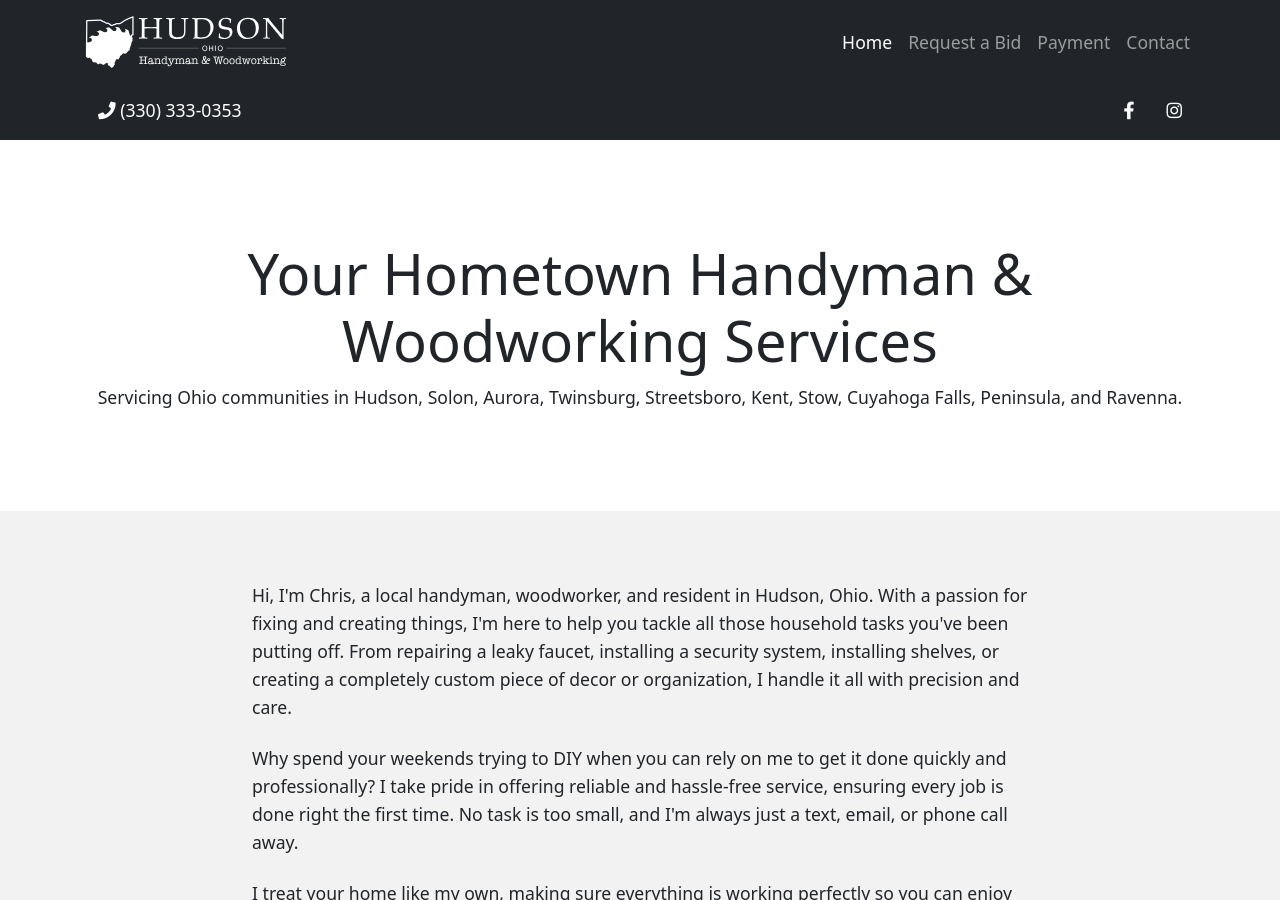
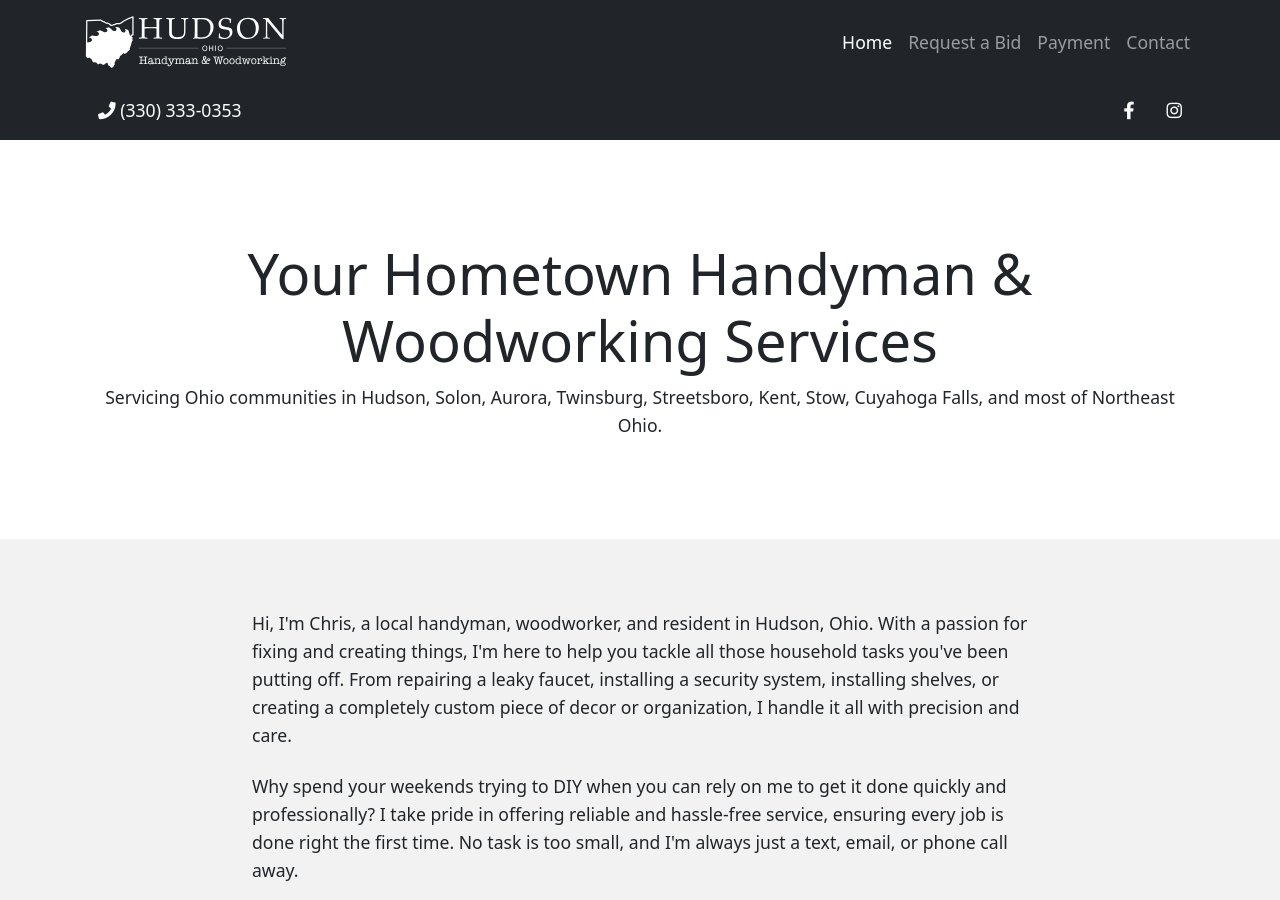
Before and after one commit to ChrisHonniball/hudson-ohio-handyman-and-renovations, a Jekyll site: the page built from index.html, in a window 1280 px wide and 900 px high. Built offline with Jekyll 4.4.1, drawn with Linux system fonts in a browser that asks for light colours; the list of posts is cut into pages by our own code.

Commit message:
coverage area

```diff
--- a/index.html
+++ b/index.html
@@ -10,7 +10,7 @@ layout: default
 
     <p class="mb-0">
       Servicing Ohio communities in Hudson, Solon, Aurora, Twinsburg,
-      Streetsboro, Kent, Stow, Cuyahoga Falls, Peninsula, and Ravenna.
+      Streetsboro, Kent, Stow, Cuyahoga Falls, and most of Northeast Ohio.
     </p>
   </div>
 </section>
```
